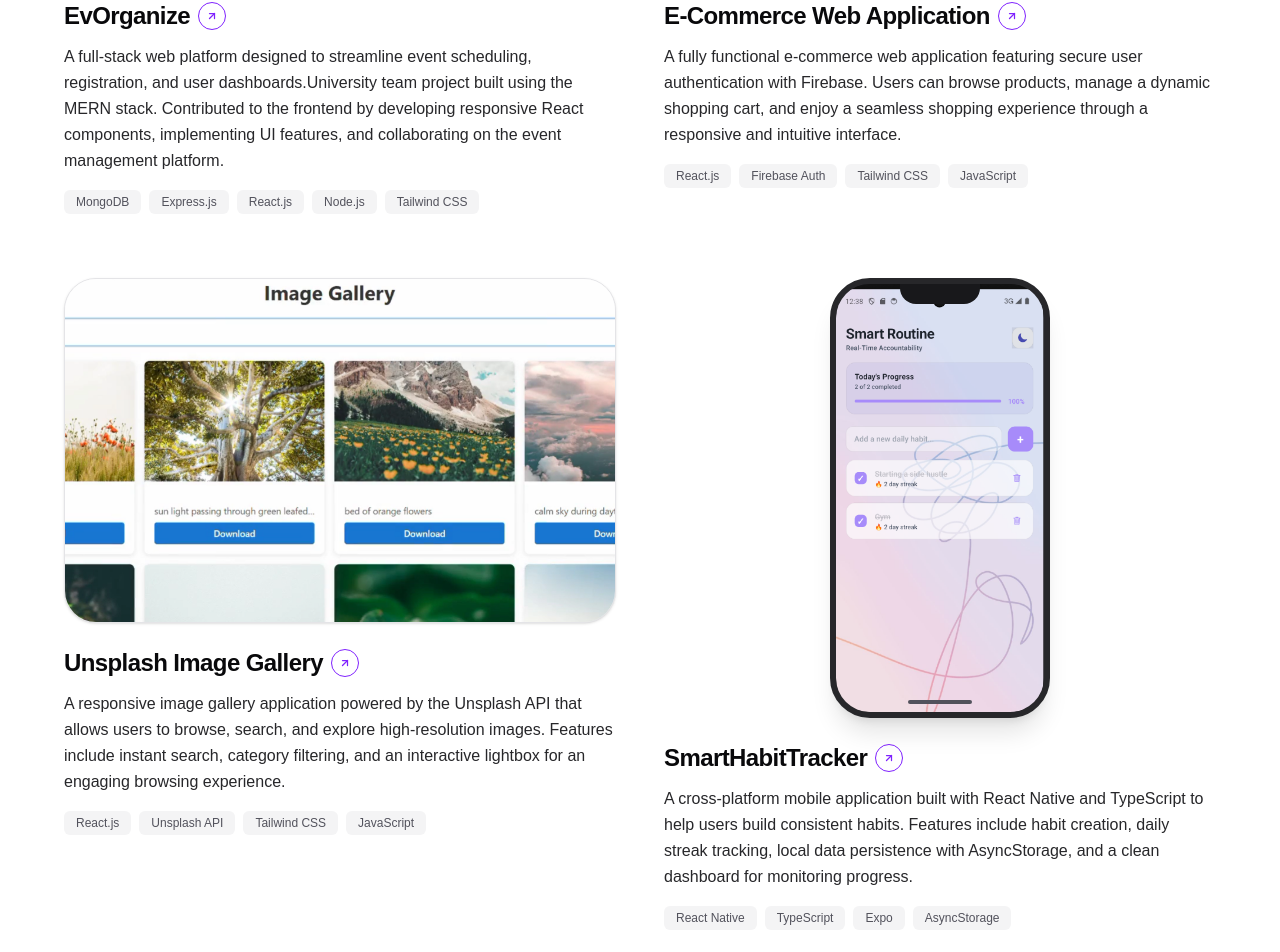
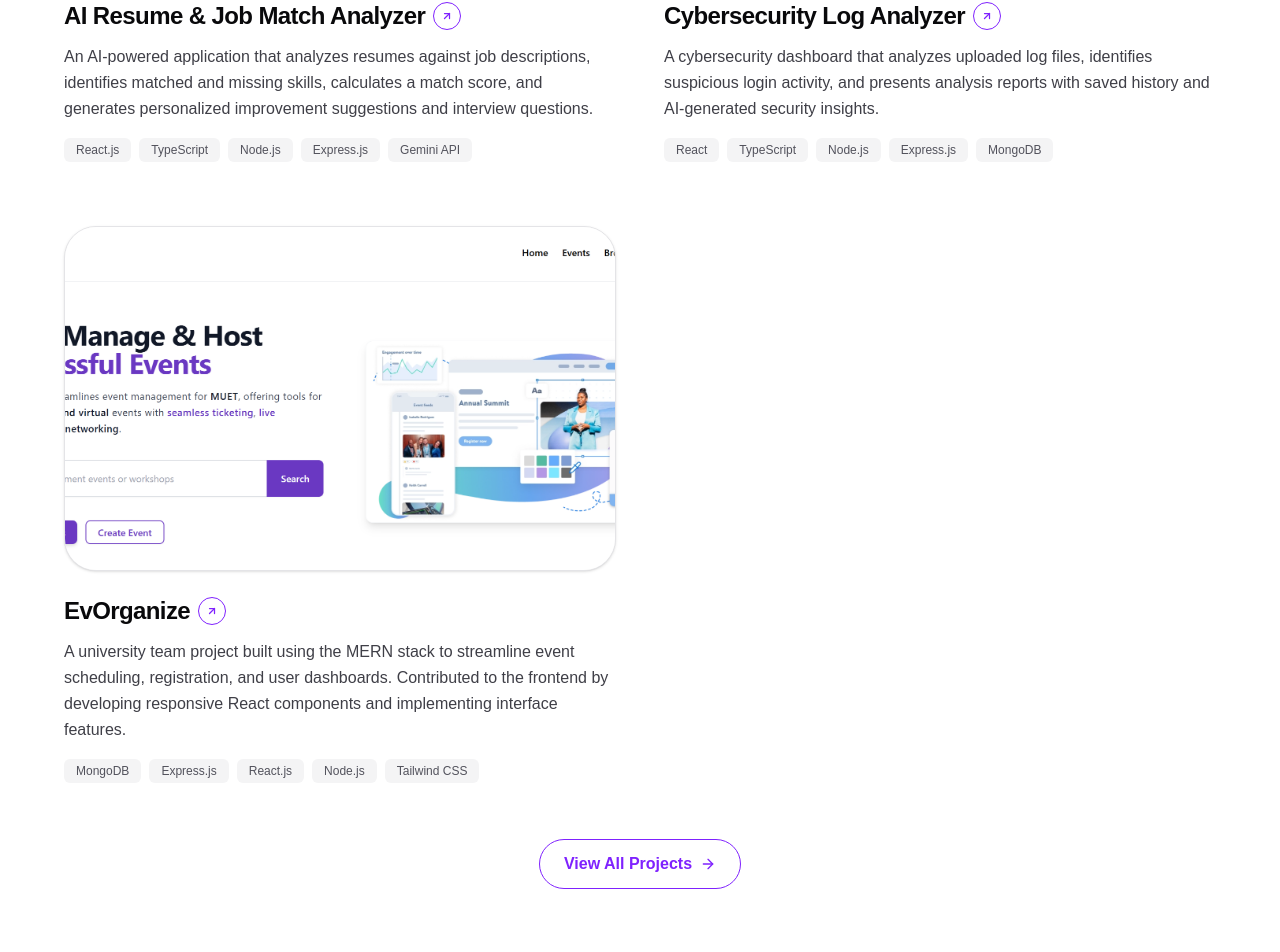
Before and after one commit to noorsw69/MyPortfolio, a Next.js app: page / in a window 1280 px wide. Shown: the part 1473-2425 px from the top of the page. Built offline with nearby package versions, Linux system fonts and the light colour scheme.

Commit message:
added some projects

```diff
--- a/app/layout.tsx
+++ b/app/layout.tsx
@@ -13,7 +13,7 @@ const geistMono = Geist_Mono({
 });
 
 export const metadata: Metadata = {
-  title: "Create Next App",
+  title: "Noor Portfolio",
   description: "Generated by create next app",
 };
 
--- a/app/page.tsx
+++ b/app/page.tsx
@@ -14,9 +14,9 @@ export default function Home() {
       <div className="w-full relative">
         <Hero />
       </div>
-      <div id="projects" className="pt-24 clear-both block w-full bg-white">
-        <Projects />
-      </div>
+      <div className="pt-24 clear-both block w-full bg-white">
+  <Projects featuredOnly />
+</div>
 
       <AboutSummary />
       <Skills />
--- a/components/Projects.tsx
+++ b/components/Projects.tsx
@@ -1,69 +1,112 @@
+'use client';
+
 import React from 'react';
 import Image from 'next/image';
+import Link from 'next/link';
 
-export default function Projects() {
-  const projectData = [
+type Project = {
+  id: number;
+  title: string;
+  description: string;
+  image: string;
+  liveLink: string;
+  mobile: boolean;
+  tags: string[];
+};
+
+type ProjectsProps = {
+  featuredOnly?: boolean;
+};
+
+const projectData: Project[] = [
   {
     id: 1,
-      title: "EvOrganize",
-      description: "A full-stack web platform designed to streamline event scheduling, registration, and user dashboards.University team project built using the MERN stack. Contributed to the frontend by developing responsive React components, implementing UI features, and collaborating on the event management platform.",
-      image: "/EvOrganize.PNG",
-      liveLink: "https://github.com/muhammadwaryal/Event-Management-Project.git",
+    title: 'AI Resume & Job Match Analyzer',
+    description:
+      'An AI-powered application that analyzes resumes against job descriptions, identifies matched and missing skills, calculates a match score, and generates personalized improvement suggestions and interview questions.',
+    image: '/Resume-Analyzer.png',
+    liveLink: 'https://github.com/noorsw69/AI-Resume-Analyzer.git',
     mobile: false,
-      tags: ["MongoDB", "Express.js", "React.js", "Node.js", "Tailwind CSS"]
+    tags: ['React.js', 'TypeScript', 'Node.js', 'Express.js', 'Gemini API'],
   },
   {
     id: 2,
-      title: "E-Commerce Web Application",
-      description: "A fully functional e-commerce web application featuring secure user authentication with Firebase. Users can browse products, manage a dynamic shopping cart, and enjoy a seamless shopping experience through a responsive and intuitive interface.",
-      image: "/Ecommerce.png",
-      liveLink: "https://github.com/noorsw69/interneeProject7.git",
+    title: 'Cybersecurity Log Analyzer',
+    description:
+      'A cybersecurity dashboard that analyzes uploaded log files, identifies suspicious login activity, and presents analysis reports with saved history and AI-generated security insights.',
+    image: '/CyberAnalyzer.png',
+    liveLink: 'https://github.com/noorsw69/Cybersecurity-Log-Analyzer.git',
     mobile: false,
-      tags: ["React.js", "Firebase Auth", "Tailwind CSS", "JavaScript"]
+    tags: ['React', 'TypeScript', 'Node.js', 'Express.js', 'MongoDB'],
   },
   {
     id: 3,
-      title: "Unsplash Image Gallery",
-      description: "A responsive image gallery application powered by the Unsplash API that allows users to browse, search, and explore high-resolution images. Features include instant search, category filtering, and an interactive lightbox for an engaging browsing experience.",
-      image: "/Gallery.png",
-      liveLink: "https://github.com/noorsw69/interneeProject4.git",
+    title: 'EvOrganize',
+    description:
+      'A university team project built using the MERN stack to streamline event scheduling, registration, and user dashboards. Contributed to the frontend by developing responsive React components and implementing interface features.',
+    image: '/EvOrganize.PNG',
+    liveLink: 'https://github.com/muhammadwaryal/Event-Management-Project.git',
     mobile: false,
-      tags: ["React.js", "Unsplash API", "Tailwind CSS", "JavaScript"]
+    tags: ['MongoDB', 'Express.js', 'React.js', 'Node.js', 'Tailwind CSS'],
   },
   {
     id: 4,
-      title: "SmartHabitTracker",
-      description: "A cross-platform mobile application built with React Native and TypeScript to help users build consistent habits. Features include habit creation, daily streak tracking, local data persistence with AsyncStorage, and a clean dashboard for monitoring progress.",
-      image: "/smartHabitTracker.png",
-      liveLink: "https://github.com/noorsw69/SmartHabitTracker.git",
+    title: 'E-Commerce Web Application',
+    description:
+      'A responsive e-commerce application featuring Firebase authentication, product browsing, product details, a dynamic shopping cart, checkout, and purchase history.',
+    image: '/Ecommerce.png',
+    liveLink: 'https://github.com/noorsw69/interneeProject7.git',
+    mobile: false,
+    tags: ['Next.js', 'Firebase Auth', 'Firestore', 'Tailwind CSS'],
+  },
+  {
+    id: 5,
+    title: 'Unsplash Image Gallery',
+    description:
+      'A responsive image gallery powered by the Unsplash API, featuring image search, category filtering, and an interactive lightbox for exploring high-resolution photography.',
+    image: '/Gallery.png',
+    liveLink: 'https://github.com/noorsw69/interneeProject4.git',
+    mobile: false,
+    tags: ['React.js', 'Unsplash API', 'Tailwind CSS', 'JavaScript'],
+  },
+  {
+    id: 6,
+    title: 'SmartHabitTracker',
+    description:
+      'A cross-platform mobile application built with React Native and TypeScript, featuring habit creation, daily streak tracking, and local data persistence with AsyncStorage.',
+    image: '/smartHabitTracker.png',
+    liveLink: 'https://github.com/noorsw69/SmartHabitTracker.git',
     mobile: true,
-      tags: ["React Native", "TypeScript", "Expo", "AsyncStorage"]
-    }
+    tags: ['React Native', 'TypeScript', 'Expo', 'AsyncStorage'],
+  },
 ];
 
+export default function Projects({
+  featuredOnly = false,
+}: ProjectsProps) {
+  const displayedProjects = featuredOnly
+    ? projectData.slice(0, 3)
+    : projectData;
+
   return (
-    <section id="projects" className="py-24 bg-white text-zinc-900 px-6 sm:px-16 max-w-7xl mx-auto w-full">
-
-      {/* Dynamic Header */}
-      <h2 className="text-5xl font-extrabold tracking-tight mb-16 text-zinc-900">
+    <section
+      id="projects"
+      className="w-full bg-white px-6 py-16 text-zinc-900 sm:px-16 sm:py-24"
+    >
+      <div className="mx-auto w-full max-w-7xl">
+        <h2 className="mb-12 text-4xl font-extrabold tracking-tight text-zinc-900 sm:mb-16 sm:text-5xl">
           Projects<span className="text-violet-600">.</span>
         </h2>
 
-      {/* Two-Column Layout Grid */}
-      <div className="grid grid-cols-1 lg:grid-cols-2 gap-x-12 gap-y-16">
-        {projectData.map((project) => (
-          <div key={project.id} className="flex flex-col group cursor-pointer">
+        <div className="grid grid-cols-1 gap-x-12 gap-y-16 lg:grid-cols-2">
+          {displayedProjects.map((project) => (
+            <article key={project.id} className="group flex flex-col">
+              {project.mobile ? (
+                <div className="mb-6 flex justify-center">
+                  <div className="relative h-[440px] w-[220px] overflow-hidden rounded-[2.5rem] border-[6px] border-zinc-800 bg-zinc-900 shadow-xl">
+                    <div className="absolute left-1/2 top-0 z-10 h-5 w-20 -translate-x-1/2 rounded-b-2xl bg-zinc-900" />
 
-            {project.mobile ? (
-              /* Phone Mockup Frame */
-              <div className="flex justify-center mb-6">
-                <div className="relative w-[220px] h-[440px] bg-zinc-900 rounded-[2.5rem] border-[6px] border-zinc-800 shadow-xl overflow-hidden">
-
-                  {/* Top Notch */}
-                  <div className="absolute top-0 left-1/2 -translate-x-1/2 w-20 h-5 bg-zinc-900 rounded-b-2xl z-10" />
-
-                  {/* Screen */}
-                  <div className="w-full h-full rounded-[2rem] overflow-hidden relative">
+                    <div className="relative h-full w-full overflow-hidden rounded-[2rem]">
                       <Image
                         src={project.image}
                         alt={`${project.title} screenshot`}
@@ -73,56 +116,90 @@ export default function Projects() {
                       />
                     </div>
 
-                  {/* Bottom Bar */}
-                  <div className="absolute bottom-2 left-1/2 -translate-x-1/2 w-16 h-1 bg-zinc-600 rounded-full z-10" />
+                    <div className="absolute bottom-2 left-1/2 z-10 h-1 w-16 -translate-x-1/2 rounded-full bg-zinc-600" />
                   </div>
                 </div>
               ) : (
-              /* Regular Web Project Image */
-              <div className="aspect-[16/10] w-full bg-zinc-100 rounded-[2rem] overflow-hidden border border-zinc-200 shadow-sm relative mb-6 transition-all duration-300 group-hover:shadow-md group-hover:border-zinc-300">
+                <div className="relative mb-6 aspect-[16/10] w-full overflow-hidden rounded-[2rem] border border-zinc-200 bg-zinc-100 shadow-sm transition-all duration-300 group-hover:border-zinc-300 group-hover:shadow-md">
                   <Image
                     src={project.image}
                     alt={`${project.title} screenshot`}
                     fill
-                  sizes="(max-w-7xl) 50vw, 100vw"
+                    sizes="(max-width: 1024px) 100vw, 50vw"
                     className="object-cover transition-transform duration-500 group-hover:scale-105"
-                  priority={project.id === 1}
+                    priority={featuredOnly && project.id === 1}
                   />
                 </div>
               )}
 
-            {/* Project Details Title Layer */}
               <a
                 href={project.liveLink}
-              className="inline-flex items-center gap-2 text-2xl font-bold text-zinc-950 mb-3 tracking-tight group-hover:text-violet-600 transition-colors"
+                target="_blank"
+                rel="noopener noreferrer"
+                className="mb-3 inline-flex w-fit items-center gap-2 text-2xl font-bold tracking-tight text-zinc-950 transition-colors hover:text-violet-600"
               >
                 {project.title}
-              {/* SVG Modern Inline Arrow Circle */}
-              <span className="inline-flex items-center justify-center w-7 h-7 rounded-full border border-violet-600 text-violet-600 transition-transform group-hover:translate-x-0.5 group-hover:-translate-y-0.5">
-                <svg width="12" height="12" viewBox="0 0 24 24" fill="none" stroke="currentColor" strokeWidth="2.5" strokeLinecap="round" strokeLinejoin="round">
-                  <line x1="7" y1="17" x2="17" y2="7"></line>
-                  <polyline points="7 7 17 7 17 17"></polyline>
+
+                <span className="inline-flex h-7 w-7 items-center justify-center rounded-full border border-violet-600 text-violet-600 transition-transform group-hover:translate-x-0.5 group-hover:-translate-y-0.5">
+                  <svg
+                    width="12"
+                    height="12"
+                    viewBox="0 0 24 24"
+                    fill="none"
+                    stroke="currentColor"
+                    strokeWidth="2.5"
+                    strokeLinecap="round"
+                    strokeLinejoin="round"
+                    aria-hidden="true"
+                  >
+                    <line x1="7" y1="17" x2="17" y2="7" />
+                    <polyline points="7 7 17 7 17 17" />
                   </svg>
                 </span>
               </a>
 
-            {/* Description Paragraph */}
-            <p className="text-zinc-800 font-normal text-base leading-relaxed max-w-xl mb-4">
+              <p className="mb-4 max-w-xl text-base font-normal leading-relaxed text-zinc-700">
                 {project.description}
               </p>
 
-            {/* Tech Stack Badges */}
               <div className="flex flex-wrap gap-2">
-              {project.tags.map((tag, idx) => (
-                <span key={idx} className="text-xs font-medium bg-zinc-100 text-zinc-600 px-3 py-1 rounded-md">
+                {project.tags.map((tag) => (
+                  <span
+                    key={tag}
+                    className="rounded-md bg-zinc-100 px-3 py-1 text-xs font-medium text-zinc-600"
+                  >
                     {tag}
                   </span>
                 ))}
               </div>
-
-          </div>
+            </article>
           ))}
         </div>
+
+        {featuredOnly && (
+          <div className="mt-14 flex justify-center">
+            <Link
+              href="/projects"
+              className="inline-flex items-center gap-2 rounded-full border border-violet-600 px-6 py-3 font-semibold text-violet-600 transition-colors hover:bg-violet-600 hover:text-white"
+            >
+              View All Projects
+              <svg
+                width="16"
+                height="16"
+                viewBox="0 0 24 24"
+                fill="none"
+                stroke="currentColor"
+                strokeWidth="2"
+                strokeLinecap="round"
+                strokeLinejoin="round"
+                aria-hidden="true"
+              >
+                <line x1="5" y1="12" x2="19" y2="12" />
+                <polyline points="12 5 19 12 12 19" />
+              </svg>
+            </Link>
+          </div>
+        )}
+      </div>
     </section>
-  );
-}
+  );}
```
Also changed, not shown: public/CyberAnalyzer.png (added), public/Resume-Analyzer.png (added). Lines whose indentation alone changed are shown as unchanged.
